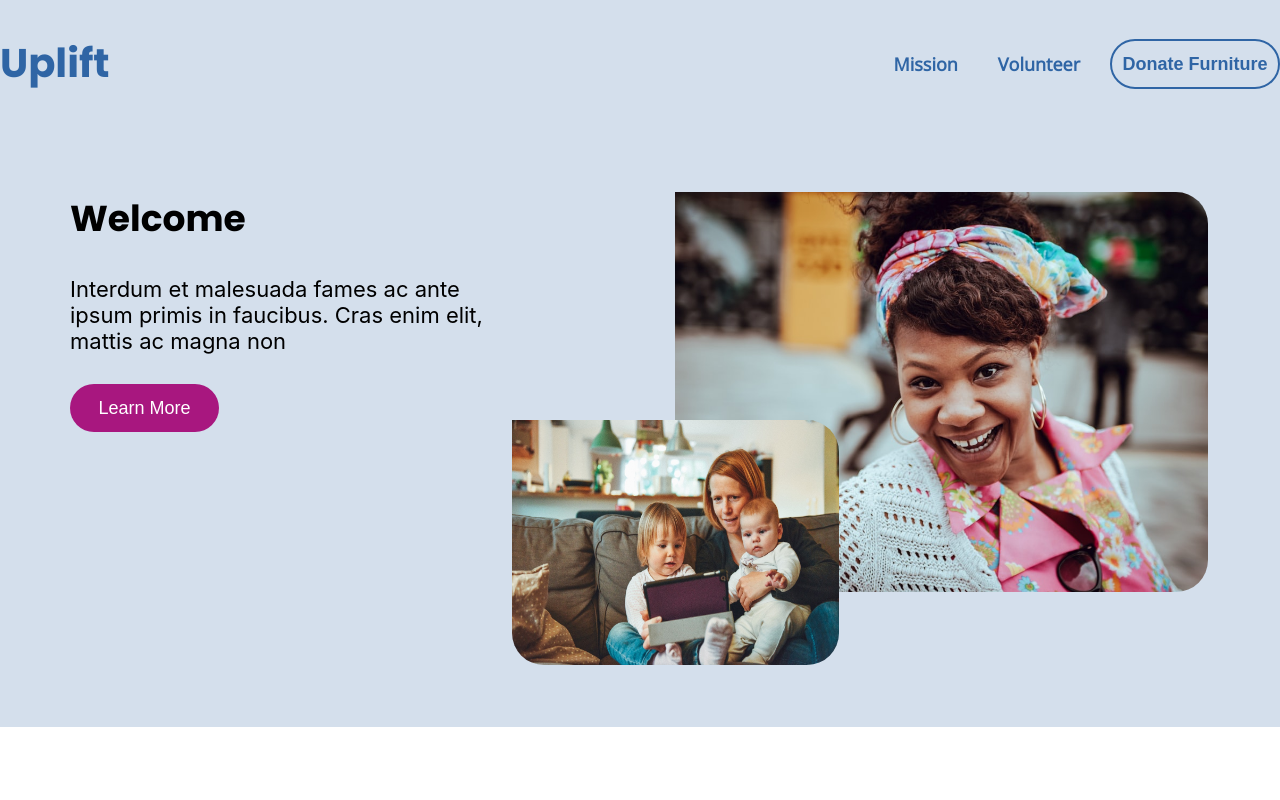
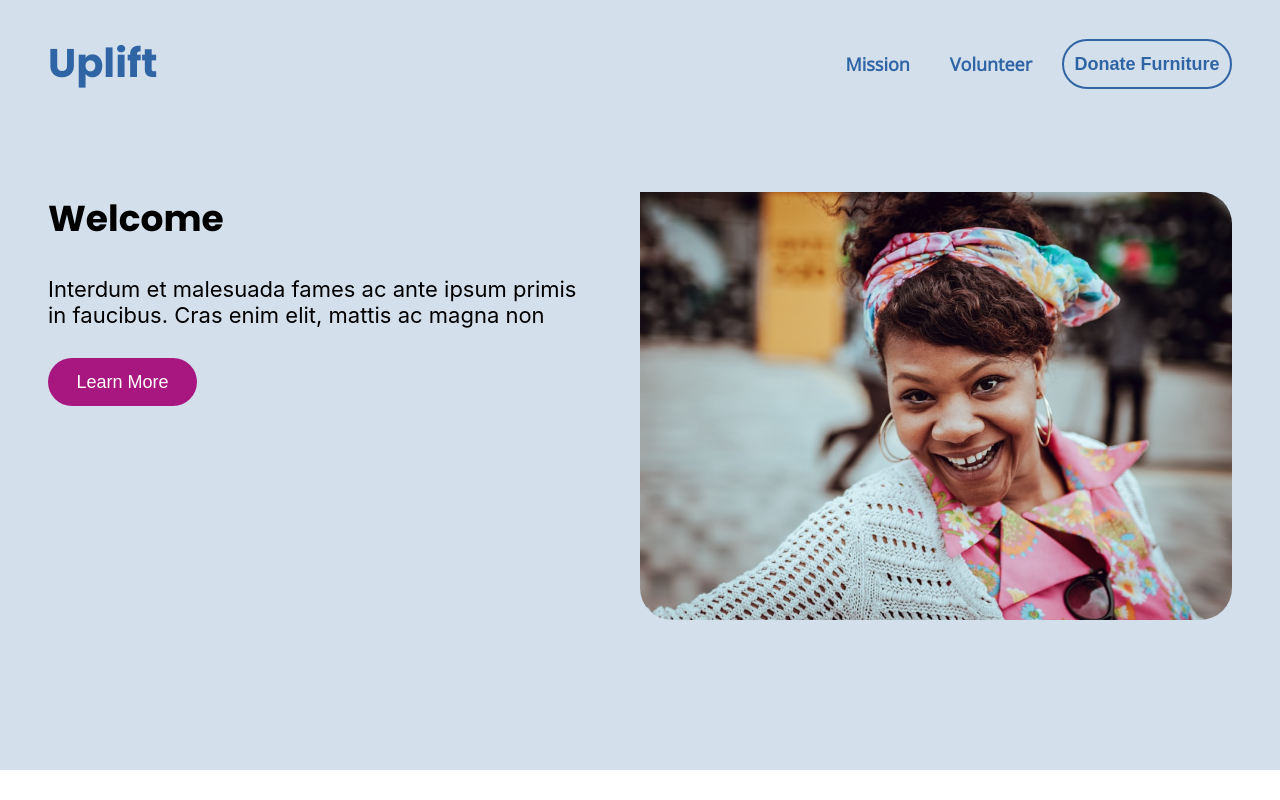
Before and after one commit to xCyziw/Wackathon, a React (Create React App) app: page / in a window 1280 px wide. Built offline with nearby package versions, Linux system fonts and the light colour scheme.

Commit message:
complete formatting

```diff
--- a/src/App.js
+++ b/src/App.js
@@ -10,7 +10,7 @@ class App extends Component {
       <>
 
         <NavBar />
-        <Home />
+        <Home className="page-container" />
 
       </>
     );
--- a/src/components/Home/index.js
+++ b/src/components/Home/index.js
@@ -17,8 +17,9 @@ class index extends Component {
                     </div>
                     <div className="column">
                         <img src={Woman} alt="woman" className="woman" />
+                        <img src={Family} alt="family" className="family" />
                     </div>
-                    <img src={Family} alt="family" className="family" />
+
                 </div>
             </div>
         );
--- a/src/components/Home/style.css
+++ b/src/components/Home/style.css
@@ -1,17 +1,18 @@
 /* CONTAINER */
 
 .home {
-    width: 100%;
-    height: 599px;
-    background-color: #D4DFEC;
-    padding-left: 70px;
+    height: auto;
+    background-color: #d4dfec;
+    padding-bottom: 150px;
 }
 
 .row {
     display: flex;
     flex-direction: row;
     flex-wrap: wrap;
-    width: 100%;
+    max-width: 1184px;
+    margin-right: auto;
+    margin-left: auto;
 }
 
 .column {
@@ -27,7 +28,7 @@
 /* LEFT COLUMN */
 
 .info {
-    width: 70%;
+    width: 90%;
     margin-top: 30px;
     font-size: 22px;
 }
@@ -46,8 +47,8 @@
 /* IMAGES */
 
 .woman {
-    width: 533px;
-    height: 400px;
+    width: 100%;
+    height: auto;
     border-top-right-radius: 32px;
     border-bottom-left-radius: 32px;
     border-bottom-right-radius: 32px;
@@ -55,11 +56,20 @@
 
 .family {
     position: absolute;
-    width: 327px;
+    width: auto;
     height: 245px;
     border-top-right-radius: 32px;
     border-bottom-left-radius: 32px;
     border-bottom-right-radius: 32px;
-    top: 420px;
-    left: 40%;
+    top: 460px;
+    left: 35%;
 }
+
+
+@media (max-width: 1337px) {
+
+    .family {
+        display: none;
+    }
+
+}
--- a/src/index.css
+++ b/src/index.css
@@ -64,10 +64,9 @@ h2{
 
 }
 
-@media (min-width: 1337px) {
+
   .page-container {
     max-width: 1184px;
     margin-right: auto;
     margin-left: auto;
   }
-}
```
